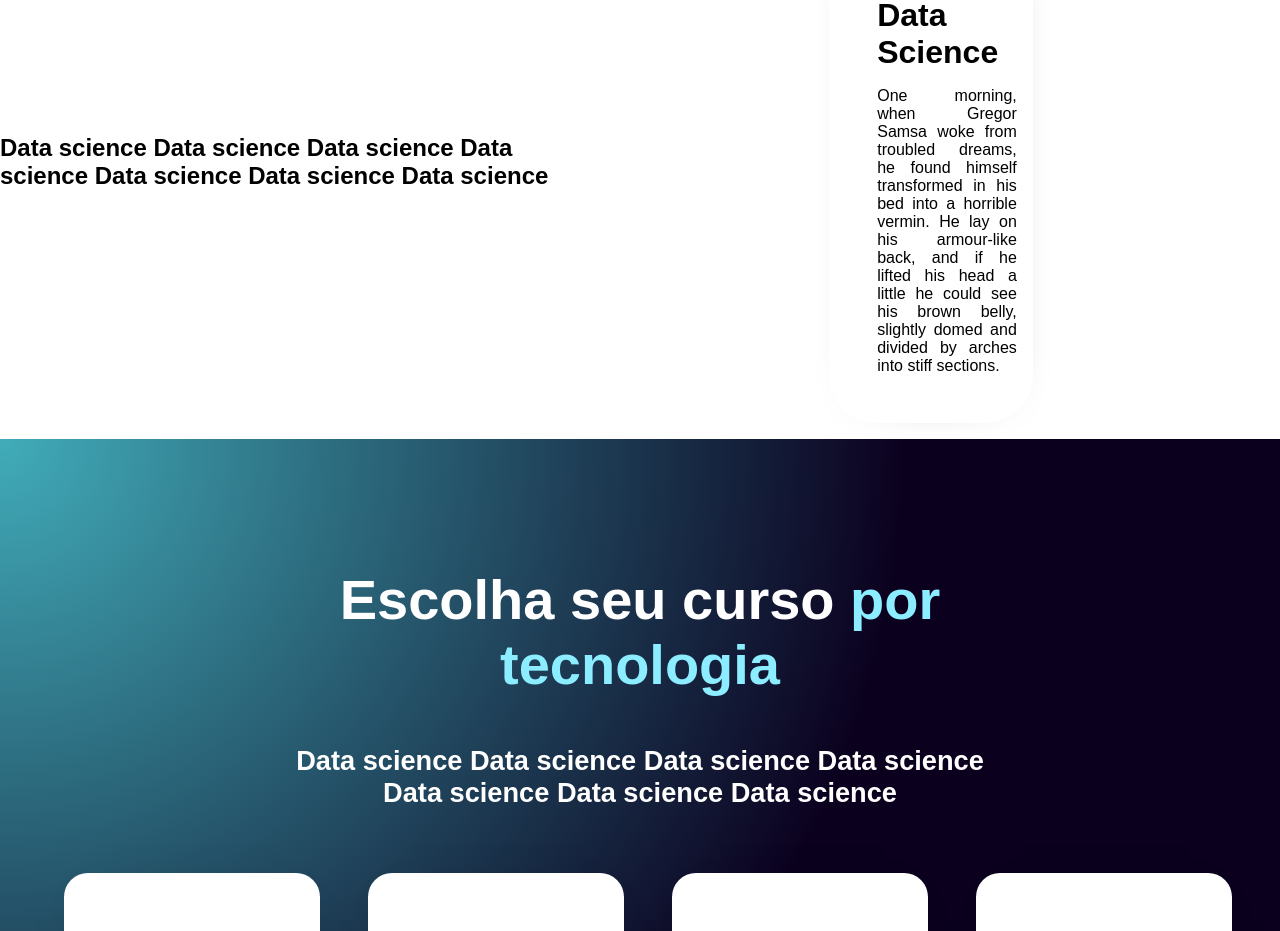
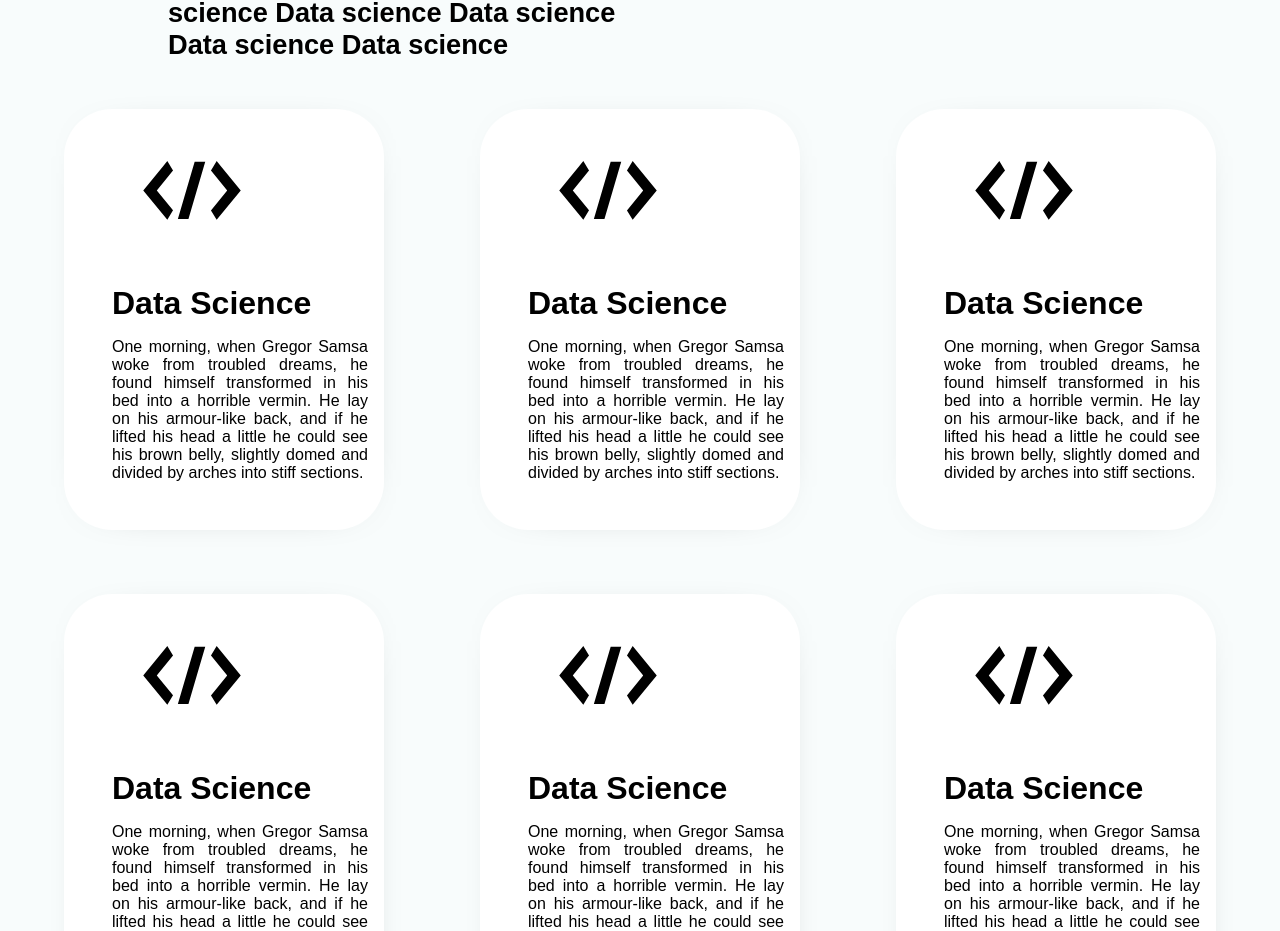
Before and after one commit to SamuelMazuim/Landing-Page-React, a React (Create React App) app: page / in a window 1280 px wide. Shown: the part 851-1782 px from the top of the page. Built offline with nearby package versions, Linux system fonts and the light colour scheme.

Commit message:
cria componente 'sixcards'

```diff
--- a/src/components/SixCards/SixCards.jsx
+++ b/src/components/SixCards/SixCards.jsx
@@ -1,34 +1,120 @@
-import React from "react";
-import { GeneralWrapper } from "../General-Wrapper/GeneralWrapper";
-import { StyledCentralizeWrapper } from "../Title/StyledTitle";
-import { StyledCard, StyledCardTitle, StyledP } from "./StyledSixCards";
-import { DiCode } from "react-icons/di";
+import React from 'react';
+import { GeneralWrapper } from '../General-Wrapper/GeneralWrapper';
+import { StyledCentralizeWrapper, StyledH2 } from '../Title/StyledTitle';
+import { StyledCard, StyledCardTitle, StyledP } from './StyledSixCards';
+import { DiCode } from 'react-icons/di';
 
 export const SixCards = (props) => {
   return (
     <>
+      <div style={{ backgroundColor: 'rgb(248,252,252)' }}>
         <GeneralWrapper>
-                <h2>
-                    Data science Data science Data science Data science Data science Data science
-                    Data science
-                </h2>
+          <StyledH2
+            style={{
+              margin: '5rem  0rem 0rem 10.5rem',
+              width: '40%',
+            }}
+          >
+            Data science Data science Data science Data science Data science Data science Data
+            science
+          </StyledH2>
+        </GeneralWrapper>
         <StyledCentralizeWrapper>
           <StyledCard>
             <DiCode
               style={{
-                                color: "black",
+                marginTop: '-2rem',
+                fontSize: '10rem',
               }}
             />
             <StyledCardTitle>Data Science</StyledCardTitle>
             <StyledP>
-                            One morning, when Gregor Samsa woke from troubled dreams, he found
-                            himself transformed in his bed into a horrible vermin. He lay on his
-                            armour-like back, and if he lifted his head a little he could see his
-                            brown belly, slightly domed and divided by arches into stiff sections.
+              One morning, when Gregor Samsa woke from troubled dreams, he found himself transformed
+              in his bed into a horrible vermin. He lay on his armour-like back, and if he lifted
+              his head a little he could see his brown belly, slightly domed and divided by arches
+              into stiff sections.
+            </StyledP>
+          </StyledCard>
+          <StyledCard>
+            <DiCode
+              style={{
+                marginTop: '-2rem',
+                fontSize: '10rem',
+              }}
+            />
+            <StyledCardTitle>Data Science</StyledCardTitle>
+            <StyledP>
+              One morning, when Gregor Samsa woke from troubled dreams, he found himself transformed
+              in his bed into a horrible vermin. He lay on his armour-like back, and if he lifted
+              his head a little he could see his brown belly, slightly domed and divided by arches
+              into stiff sections.
+            </StyledP>
+          </StyledCard>
+          <StyledCard>
+            <DiCode
+              style={{
+                marginTop: '-2rem',
+                fontSize: '10rem',
+              }}
+            />
+            <StyledCardTitle>Data Science</StyledCardTitle>
+            <StyledP>
+              One morning, when Gregor Samsa woke from troubled dreams, he found himself transformed
+              in his bed into a horrible vermin. He lay on his armour-like back, and if he lifted
+              his head a little he could see his brown belly, slightly domed and divided by arches
+              into stiff sections.
             </StyledP>
           </StyledCard>
         </StyledCentralizeWrapper>
-            </GeneralWrapper>
+
+        <StyledCentralizeWrapper>
+          <StyledCard>
+            <DiCode
+              style={{
+                marginTop: '-2rem',
+                fontSize: '10rem',
+              }}
+            />
+            <StyledCardTitle>Data Science</StyledCardTitle>
+            <StyledP>
+              One morning, when Gregor Samsa woke from troubled dreams, he found himself transformed
+              in his bed into a horrible vermin. He lay on his armour-like back, and if he lifted
+              his head a little he could see his brown belly, slightly domed and divided by arches
+              into stiff sections.
+            </StyledP>
+          </StyledCard>
+          <StyledCard>
+            <DiCode
+              style={{
+                marginTop: '-2rem',
+                fontSize: '10rem',
+              }}
+            />
+            <StyledCardTitle>Data Science</StyledCardTitle>
+            <StyledP>
+              One morning, when Gregor Samsa woke from troubled dreams, he found himself transformed
+              in his bed into a horrible vermin. He lay on his armour-like back, and if he lifted
+              his head a little he could see his brown belly, slightly domed and divided by arches
+              into stiff sections.
+            </StyledP>
+          </StyledCard>
+          <StyledCard>
+            <DiCode
+              style={{
+                marginTop: '-2rem',
+                fontSize: '10rem',
+              }}
+            />
+            <StyledCardTitle>Data Science</StyledCardTitle>
+            <StyledP>
+              One morning, when Gregor Samsa woke from troubled dreams, he found himself transformed
+              in his bed into a horrible vermin. He lay on his armour-like back, and if he lifted
+              his head a little he could see his brown belly, slightly domed and divided by arches
+              into stiff sections.
+            </StyledP>
+          </StyledCard>
+        </StyledCentralizeWrapper>
+      </div>
     </>
   );
 };
```
Lines whose indentation alone changed are shown as unchanged.
